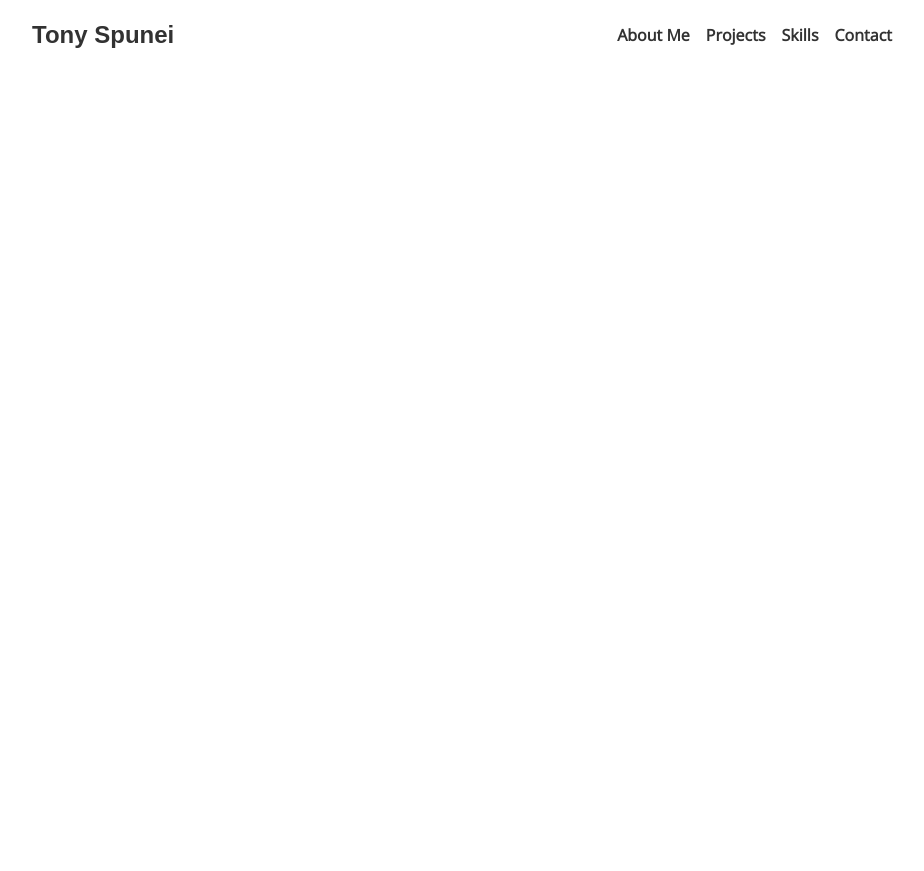
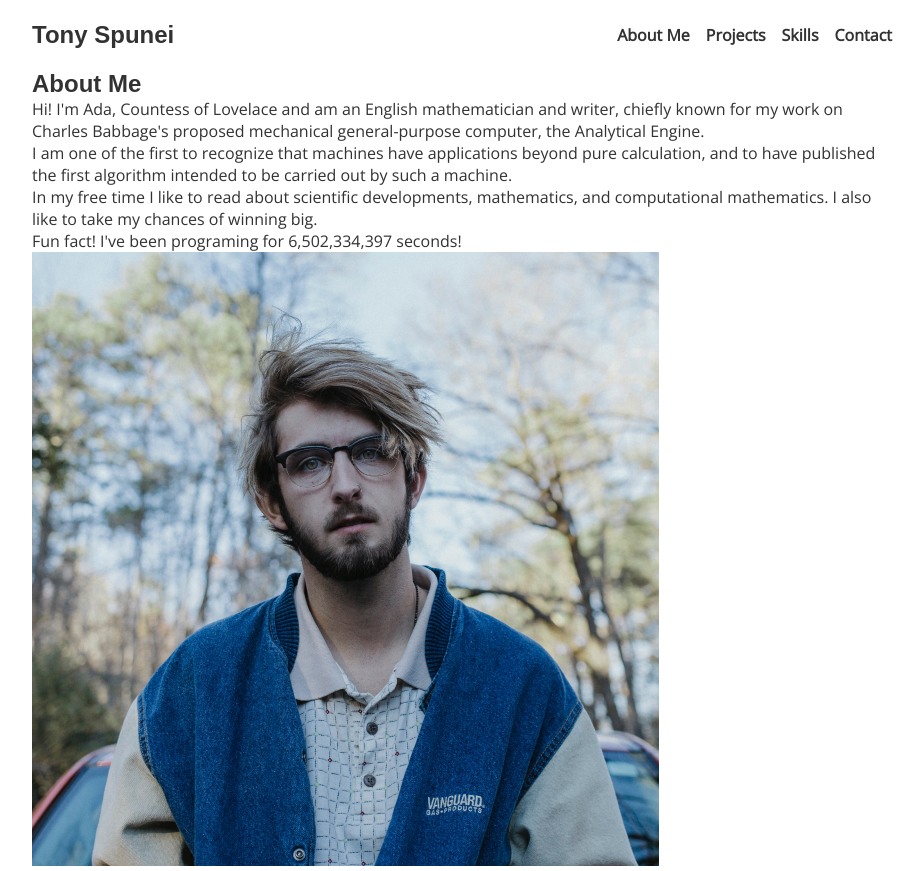
Before and after one commit to tonyspunei/codecademy-portfolio, a plain HTML site: page index.html in a window 1280 px wide. Shown: the whole page, without its empty margins (174-1098 px from the left). Before the commit the page ends 800 px from the top, so only its background shows below. Drawn offline with nearby package versions, Linux system fonts and the light colour scheme; a web font is replaced by a local one.

Commit message:
done with the HTML for about me section, start to design it

```diff
--- a/index.html
+++ b/index.html
@@ -17,7 +17,42 @@
         <li class="nav-item"><a href="#contact">Contact</a></li>
       </ul>
     </nav>
-    <main></main>
+    <main>
+      <section id="about-me">
+        <div class="about-me-container">
+          <div class="about-me-text-container">
+            <h2>About Me</h2>
+            <p>
+              Hi! I'm Ada, Countess of Lovelace and am an English mathematician
+              and writer, chiefly known for my work on Charles Babbage's
+              proposed mechanical general-purpose computer, the Analytical
+              Engine.
+            </p>
+            <p>
+              I am one of the first to recognize that machines have applications
+              beyond pure calculation, and to have published the first algorithm
+              intended to be carried out by such a machine.
+            </p>
+            <p>
+              In my free time I like to read about scientific developments,
+              mathematics, and computational mathematics. I also like to take my
+              chances of winning big.
+            </p>
+            <p>
+              Fun fact! I've been programing for
+              <span id="time-container">6,502,334,397</span> seconds!
+            </p>
+          </div>
+          <img
+            src="./images/portrait-image.jpg"
+            alt="portrait image"
+            class="portrait"
+          />
+        </div>
+      </section>
+      <section id="projects"></section>
+      <section id="skills"></section>
+    </main>
     <footer></footer>
 
     <script src="./src/script.js"></script>
```
Also changed, not shown: images/portrait-image.jpg (added).
